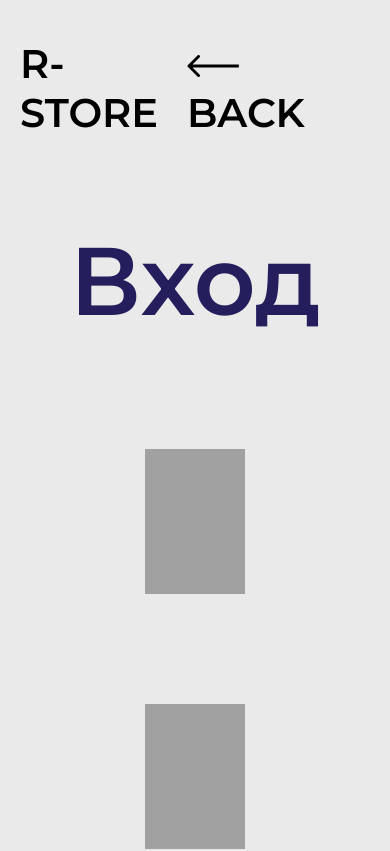
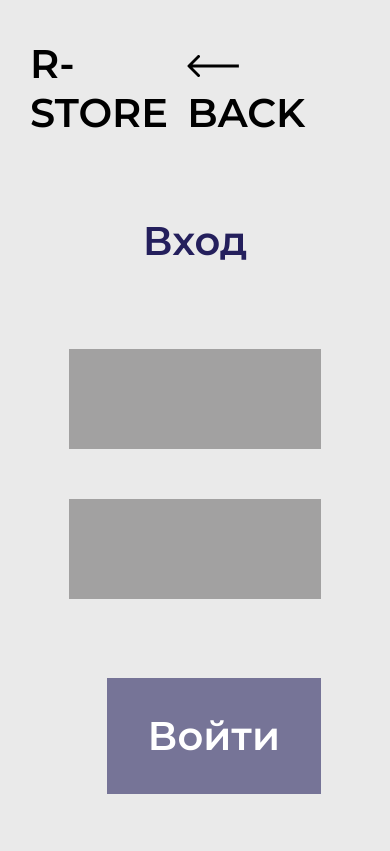
Before and after one commit to NikMakPak/React-shop, a React (Create React App) app: page /login in a window 390 px wide. Shown: the top 851 px of the page. Built offline with nearby package versions, Linux system fonts and the light colour scheme.

Commit message:
feat: add adaptive to login page

```diff
--- a/src/Adaptive.css
+++ b/src/Adaptive.css
@@ -46,3 +46,55 @@
     }
 
 }
+
+@media screen and (max-width: 1320px) {
+    #root{
+        margin: 0 30px;
+    }
+    .login{
+        margin: 0 39px;
+    }
+}
+@media screen and (max-width: 500px) {
+    #root{
+        margin: 0 30px;
+    }
+    .login{
+        margin-top: 25px;
+    }
+    .login form input{
+        margin-top: 50px;
+        font-size: 30px;
+        padding: 0 5px;
+    }
+    .login form button{
+        bottom: -195px;
+    }
+}
+
+@media screen and (max-width: 450px) {
+    .Header_header__rt03G .header__title{
+        font-size: 30px !important;
+    }
+    .Header_header__rt03G .back-link{
+        font-size: 30px;
+    }
+    .Header_header__rt03G img{
+        margin: 0;
+    }
+}
+
+@media screen and (max-width: 420px) {
+    .login form button{
+        font-size: 40px;
+    }
+    .login h1{
+        font-size: 40px;
+        margin-top: 20px;
+    }
+    .login form input{
+        font-size: 24px;
+        padding: 0 5px;
+        height: 100px;
+    }
+}
```
